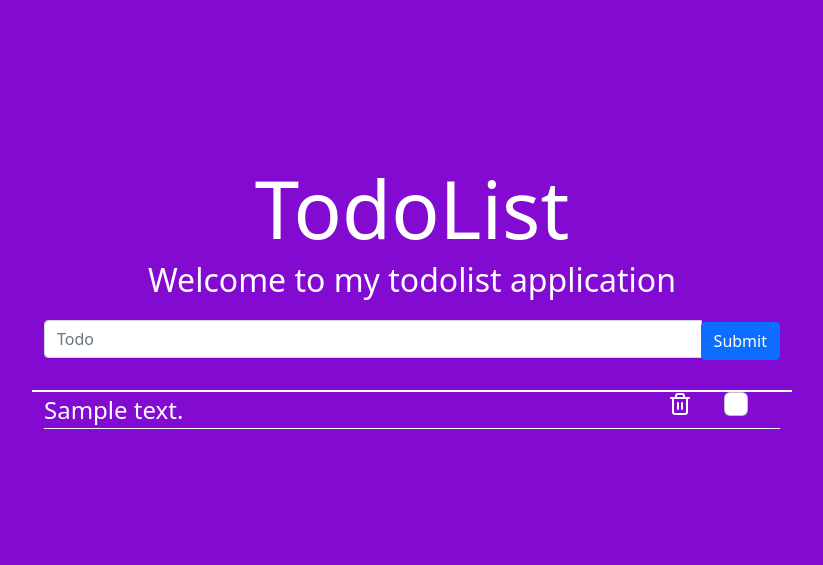
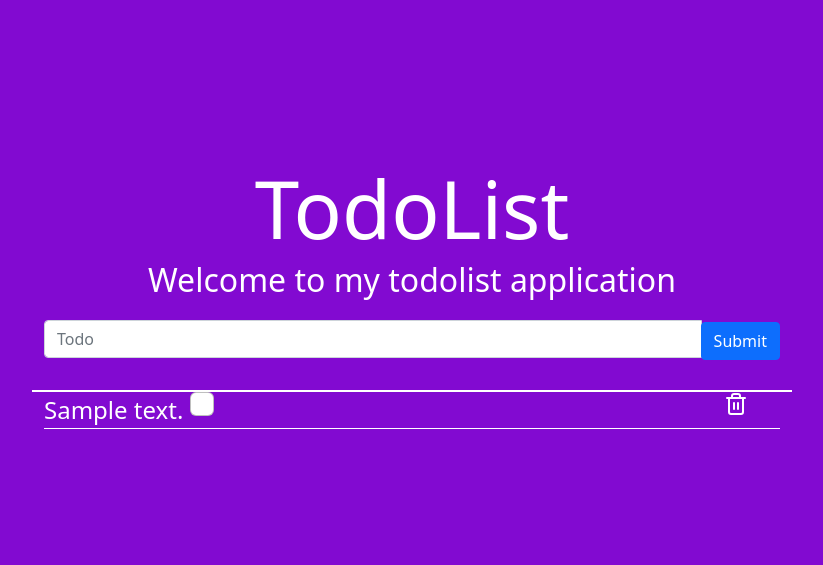
Before and after one commit to RenanSPereira/todolist, a Flask app: page / in a window 1280 px wide. Shown: the top 565 px of the page, without its empty margins (228-1051 px from the left). Run offline with Flask 2, Linux system fonts and the light colour scheme; tables that the repository leaves empty hold one stand-in row (values such as "Sample post").

Commit message:
Remove estilo do checkbox

```diff
--- a/src/static/style.css
+++ b/src/static/style.css
@@ -23,7 +23,8 @@ body {
   input[type=text] {
     margin-bottom: 2rem;
   }
-  input[type=checkbox], svg {
+
+  svg {
     float: right;
     margin-right: 2rem;
   }
```
